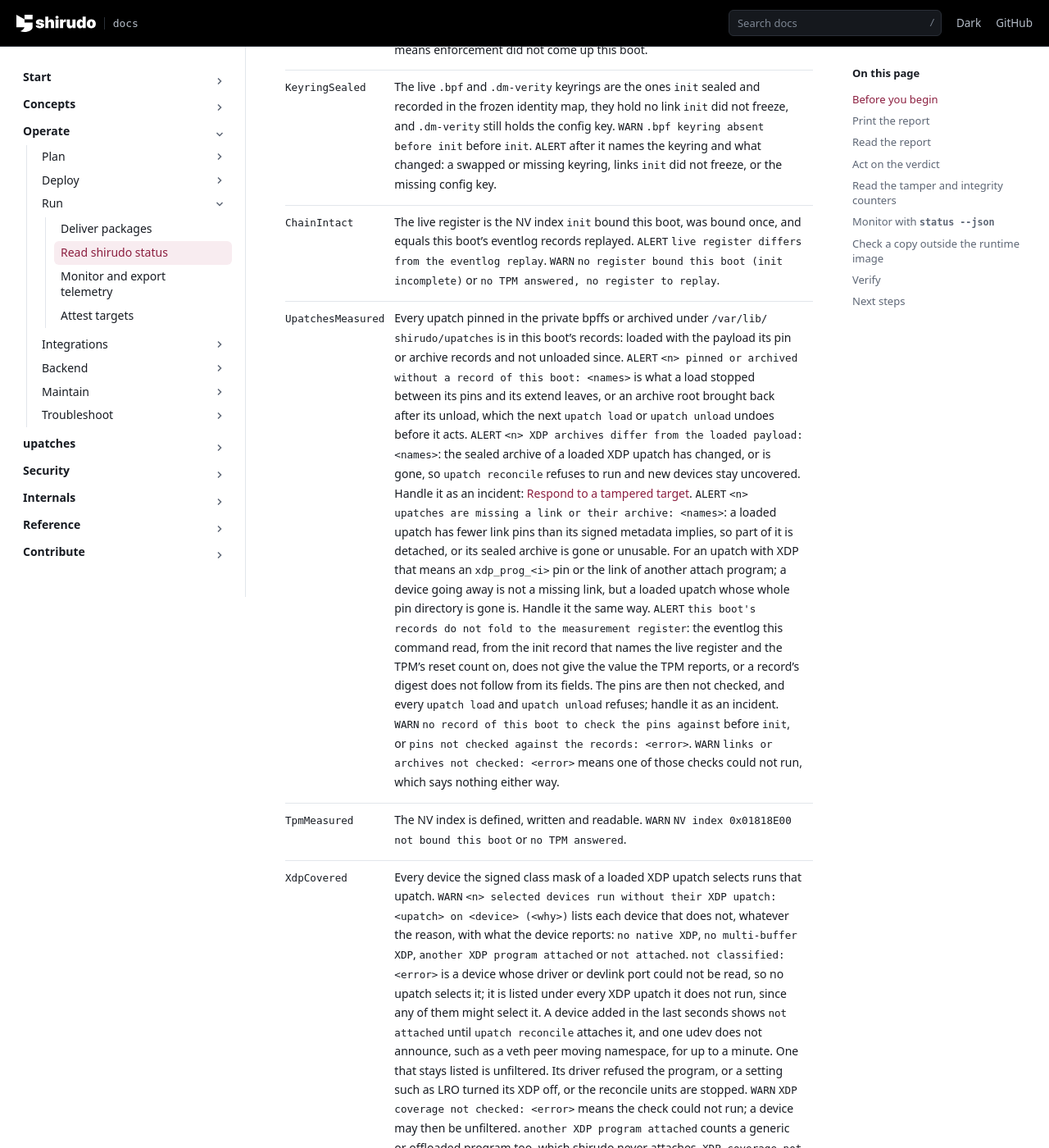
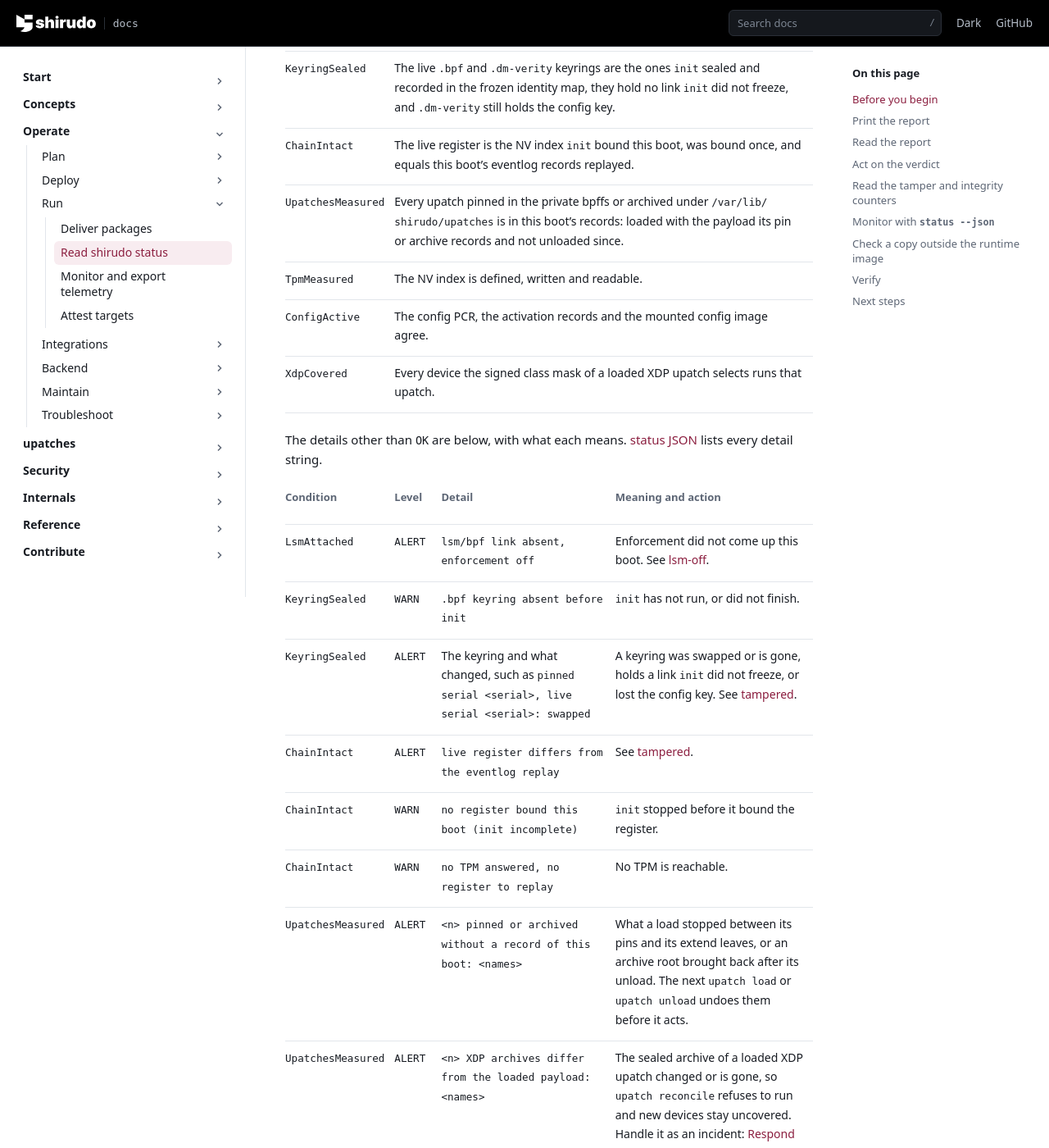
Before and after one commit to AliBashaSY/shirudo, a Sphinx documentation site: the page built from Documentation/operate/run/read-status.rst, in a window 1280 px wide and 1400 px high, scrolled down 4277 px. Shown: the whole window at 82% size. Built offline with Sphinx 7.4.7, drawn with Linux system fonts in a browser that asks for light colours; pages that are not in the unit, such as notebooks, are missing from menus; some of the changed text lies outside the part shown.

Commit message:
docs: look up a condition's detail in a table of its own
The Conditions table of operate/run/read-status.rst put what each
condition checks and every detail other than OK in one cell. The
UpatchesMeasured cell ran to 28 lines and the XdpCovered cell to 20,
with several ALERT and WARN details each, 306 words in the longest
cell of any table of the operate pages, while an operator looks up
one detail string under pressure.

Keep the seven conditions to what each checks, one line each, and add
a table of the details other than OK, one row each with its level and
what it means and what to do, linking to the verdict sections.
reference/formats/status-json.rst stays the list of every detail
string.

Signed-off-by: Daniel Borkmann <daniel@iogearbox.net>

```diff
--- a/Documentation/operate/run/read-status.rst
+++ b/Documentation/operate/run/read-status.rst
@@ -212,82 +212,144 @@ verdict is derived from them.
    :widths: 18 82
 
    * - Condition
-     - What it checks, and the details other than ``OK``
+     - What it checks
    * - ``LsmAttached``
-     - The ``lsm/bpf`` link is pinned. ``ALERT`` ``lsm/bpf link absent,
-       enforcement off`` means enforcement did not come up this boot.
+     - The ``lsm/bpf`` link is pinned.
    * - ``KeyringSealed``
      - The live ``.bpf`` and ``.dm-verity`` keyrings are the ones
        ``init`` sealed and recorded in the frozen identity map, they
        hold no link ``init`` did not freeze, and ``.dm-verity`` still
-       holds the config key. ``WARN`` ``.bpf keyring absent before
-       init`` before ``init``. ``ALERT`` after it names the keyring
-       and what changed: a swapped or missing keyring, links ``init``
-       did not freeze, or the missing config key.
+       holds the config key.
    * - ``ChainIntact``
      - The live register is the NV index ``init`` bound this boot, was
        bound once, and equals this boot's eventlog records replayed.
-       ``ALERT`` ``live register differs from the eventlog replay``. ``WARN``
-       ``no register bound this boot (init incomplete)`` or ``no TPM
-       answered, no register to replay``.
    * - ``UpatchesMeasured``
      - Every upatch pinned in the private bpffs or archived under
        ``/var/lib/shirudo/upatches`` is in this boot's records: loaded
        with the payload its pin or archive records and not unloaded
-       since. ``ALERT`` ``<n> pinned or archived without a record of
-       this boot: <names>`` is what a load stopped between its pins and
-       its extend leaves, or an archive root brought back after its
-       unload, which the next ``upatch load`` or ``upatch unload``
-       undoes before it acts. ``ALERT`` ``<n> XDP archives differ from
-       the loaded payload: <names>``: the sealed archive of a loaded XDP
-       upatch has changed, or is gone, so ``upatch reconcile`` refuses to
-       run and new devices stay uncovered. Handle it as an incident:
-       :doc:`/operate/troubleshoot/incident-tampered`. ``ALERT`` ``<n>
-       upatches are missing a link or their archive: <names>``: a loaded
-       upatch has fewer link pins than its signed metadata implies, so part
-       of it is detached, or its sealed archive is gone or unusable. For an upatch with XDP that means an ``xdp_prog_<i>`` pin
-       or the link of another attach program; a device going away is not
-       a missing link, but a loaded upatch whose whole pin directory is
-       gone is. Handle it the same way. ``ALERT`` ``this boot's records
-       do not fold to the measurement register``: the eventlog this
-       command read, from the init record that names the live register
-       and the TPM's reset count on, does not give the value the TPM
-       reports, or a record's digest does not follow from its fields.
-       The pins are then not checked, and every ``upatch load`` and
-       ``upatch unload`` refuses; handle it as an incident. ``WARN`` ``no
-       record of this boot to check the pins against`` before ``init``, or
-       ``pins not checked against the records: <error>``. ``WARN`` ``links
-       or archives not checked: <error>`` means one of those checks could
-       not run, which says nothing either way.
+       since.
    * - ``TpmMeasured``
-     - The NV index is defined, written and readable. ``WARN`` ``NV
-       index 0x01818E00 not bound this boot`` or ``no TPM answered``.
+     - The NV index is defined, written and readable.
+   * - ``ConfigActive``
+     - The config PCR, the activation records and the mounted config
+       image agree.
    * - ``XdpCovered``
      - Every device the signed class mask of a loaded XDP upatch selects
-       runs that upatch. ``WARN`` ``<n> selected devices run without
-       their XDP upatch: <upatch> on <device> (<why>)`` lists each
-       device that does not, whatever the reason, with what the device
-       reports: ``no native XDP``, ``no multi-buffer XDP``, ``another
-       XDP program attached`` or ``not attached``. ``not classified:
-       <error>`` is a device whose driver or devlink port could not be
-       read, so no upatch selects it; it is listed under every XDP
-       upatch it does not run, since any of them might select it. A device added in the
-       last seconds shows ``not attached`` until ``upatch reconcile``
-       attaches it, and one udev does not announce, such as a veth peer
-       moving namespace, for up to a minute. One that stays listed is unfiltered. Its driver
-       refused the program, or a setting such as LRO turned its XDP off,
-       or the reconcile units are stopped. ``WARN`` ``XDP coverage not
-       checked: <error>`` means the check could not run; a device may
-       then be unfiltered. ``another XDP program attached`` counts a
-       generic or offloaded program too, which shirudo never attaches. ``XDP
-       coverage not checked: not in the initial network namespace`` is a
-       ``status`` run in a container or another namespace, whose devices
-       are not the host's: run it in the host's namespace.
+       runs that upatch.
+
+The details other than ``OK`` are below, with what each means.
+:doc:`/reference/formats/status-json` lists every detail string.
+
+.. list-table::
+   :header-rows: 1
+   :widths: 16 9 35 40
+
+   * - Condition
+     - Level
+     - Detail
+     - Meaning and action
+   * - ``LsmAttached``
+     - ``ALERT``
+     - ``lsm/bpf link absent, enforcement off``
+     - Enforcement did not come up this boot. See :ref:`status-lsm-off`.
+   * - ``KeyringSealed``
+     - ``WARN``
+     - ``.bpf keyring absent before init``
+     - ``init`` has not run, or did not finish.
+   * - ``KeyringSealed``
+     - ``ALERT``
+     - The keyring and what changed, such as ``pinned serial <serial>,
+       live serial <serial>: swapped``
+     - A keyring was swapped or is gone, holds a link ``init`` did not
+       freeze, or lost the config key. See :ref:`status-tampered`.
+   * - ``ChainIntact``
+     - ``ALERT``
+     - ``live register differs from the eventlog replay``
+     - See :ref:`status-tampered`.
+   * - ``ChainIntact``
+     - ``WARN``
+     - ``no register bound this boot (init incomplete)``
+     - ``init`` stopped before it bound the register.
+   * - ``ChainIntact``
+     - ``WARN``
+     - ``no TPM answered, no register to replay``
+     - No TPM is reachable.
+   * - ``UpatchesMeasured``
+     - ``ALERT``
+     - ``<n> pinned or archived without a record of this boot:
+       <names>``
+     - What a load stopped between its pins and its extend leaves, or an
+       archive root brought back after its unload. The next ``upatch
+       load`` or ``upatch unload`` undoes them before it acts.
+   * - ``UpatchesMeasured``
+     - ``ALERT``
+     - ``<n> XDP archives differ from the loaded payload: <names>``
+     - The sealed archive of a loaded XDP upatch changed or is gone, so
+       ``upatch reconcile`` refuses to run and new devices stay
+       uncovered. Handle it as an incident:
+       :doc:`/operate/troubleshoot/incident-tampered`.
+   * - ``UpatchesMeasured``
+     - ``ALERT``
+     - ``<n> upatches are missing a link or their archive: <names>``
+     - A loaded upatch has fewer link pins than its signed metadata
+       implies, so part of it is detached, or its sealed archive is gone
+       or unusable. For XDP that is an ``xdp_prog_<i>`` pin or the link
+       of another attach program: a device going away is not a missing
+       link, but a loaded upatch whose whole pin directory is gone is.
+       Handle it as an incident.
+   * - ``UpatchesMeasured``
+     - ``ALERT``
+     - ``this boot's records do not fold to the measurement register``
+     - The eventlog from the init record that names the live register
+       and the TPM's reset count on does not give the value the TPM
+       reports, or a record's digest does not follow from its fields.
+       The pins are not checked, and every ``upatch load`` and ``upatch
+       unload`` refuses. Handle it as an incident.
+   * - ``UpatchesMeasured``
+     - ``WARN``
+     - ``no record of this boot to check the pins against``
+     - Before ``init``.
+   * - ``UpatchesMeasured``
+     - ``WARN``
+     - ``pins not checked against the records: <error>`` or ``links or
+       archives not checked: <error>``
+     - A check could not run, which says nothing either way.
+   * - ``TpmMeasured``
+     - ``WARN``
+     - ``NV index 0x01818E00 not bound this boot`` or ``no TPM
+       answered``
+     - The register is not bound this boot, or no TPM is reachable.
    * - ``ConfigActive``
-     - The config PCR, the activation records and the mounted config
-       image agree. ``WARN`` ``the activation of config <root>.. is
-       pending until the next reboot``. ``ALERT`` with one of three
-       details, see :ref:`status-verdicts`.
+     - ``WARN``
+     - ``the activation of config <root>.. is pending until the next
+       reboot``
+     - Reboot when it suits you. See :ref:`status-reboot-pending`.
+   * - ``ConfigActive``
+     - ``ALERT``
+     - One of three details
+     - See :ref:`status-tampered`.
+   * - ``XdpCovered``
+     - ``WARN``
+     - ``<n> selected devices run without their XDP upatch: <upatch>
+       on <device> (<why>)``
+     - Each device that does not run it, with what it reports: ``no
+       native XDP``, ``no multi-buffer XDP``, ``another XDP program
+       attached``, generic or offloaded included, which shirudo never
+       attaches, or ``not attached``. ``not classified: <error>`` is a
+       device whose driver or devlink port could not be read, listed
+       under every XDP upatch, since any might select it. A device added
+       in the last seconds shows ``not attached`` until ``upatch
+       reconcile`` attaches it, and one udev does not announce, such as
+       a veth peer moving namespace, for up to a minute. One that stays
+       listed is unfiltered: its driver refused the program, a setting
+       such as LRO turned its XDP off, or the reconcile units are
+       stopped. See :ref:`status-degraded`.
+   * - ``XdpCovered``
+     - ``WARN``
+     - ``XDP coverage not checked: <error>``
+     - The check could not run, and a device may be unfiltered. With
+       ``not in the initial network namespace``, ``status`` ran in a
+       container or another namespace: run it in the host's.
 
 Tamper attempts
 ~~~~~~~~~~~~~~~
```
